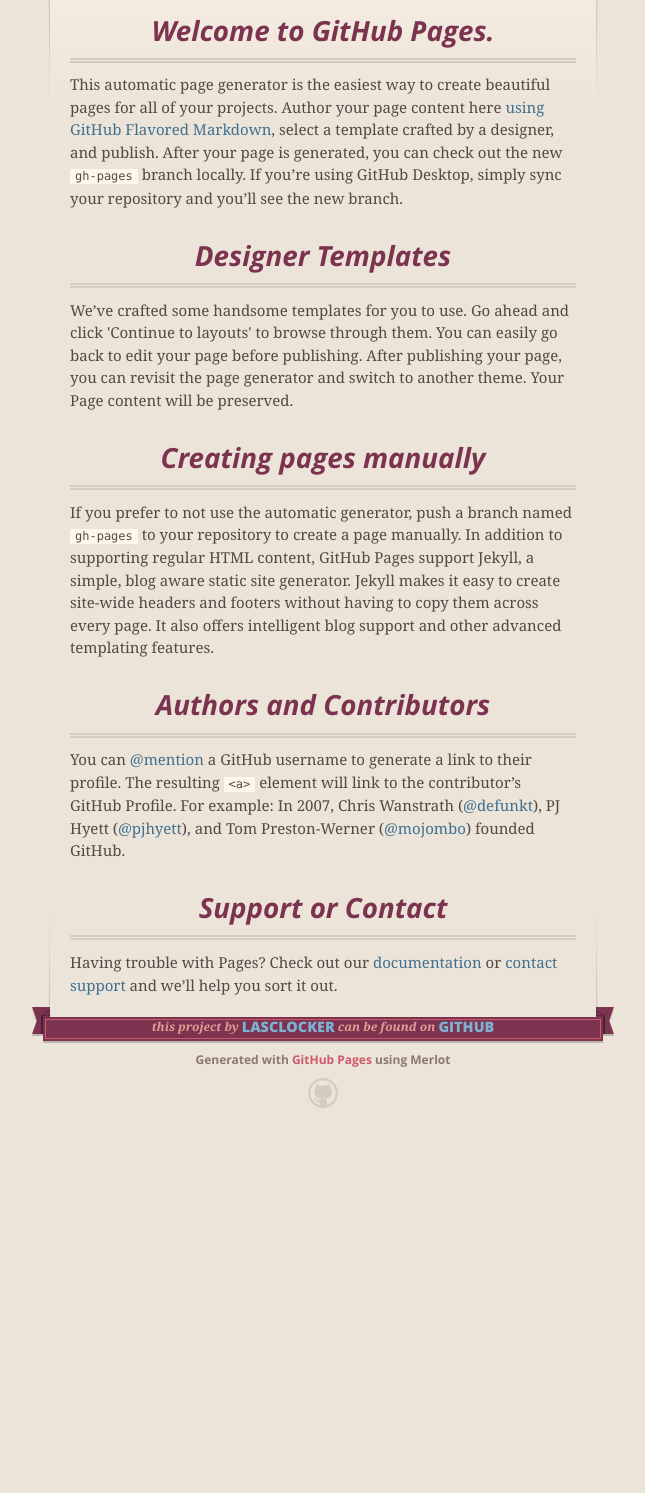
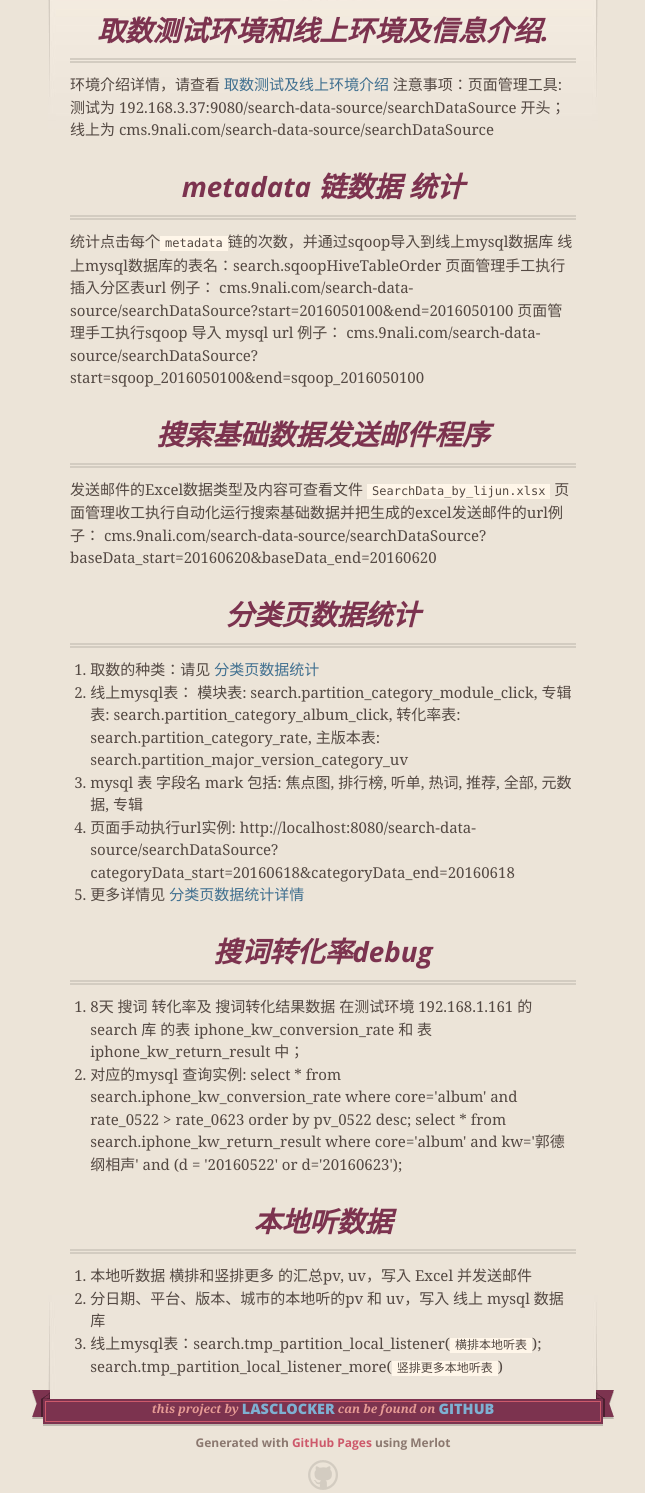
Before and after one commit to lasclocker/search-data-source, a plain HTML site: page index.html in a window 1280 px wide. Shown: the part 216-1709 px from the top of the page, without its empty margins (317-962 px from the left). Before the commit the page ends 1364 px from the top, so only its background shows below. Drawn offline with nearby package versions, Linux system fonts and the light colour scheme.

```diff
--- a/index.html
+++ b/index.html
@@ -47,29 +47,60 @@
 
       <section id="main_content">
         <h3>
-<a id="welcome-to-github-pages" class="anchor" href="#welcome-to-github-pages" aria-hidden="true"><span aria-hidden="true" class="octicon octicon-link"></span></a>Welcome to GitHub Pages.</h3>
+<a id="取数测试环境和线上环境及信息介绍" class="anchor" href="#%E5%8F%96%E6%95%B0%E6%B5%8B%E8%AF%95%E7%8E%AF%E5%A2%83%E5%92%8C%E7%BA%BF%E4%B8%8A%E7%8E%AF%E5%A2%83%E5%8F%8A%E4%BF%A1%E6%81%AF%E4%BB%8B%E7%BB%8D" aria-hidden="true"><span aria-hidden="true" class="octicon octicon-link"></span></a>取数测试环境和线上环境及信息介绍.</h3>
 
-<p>This automatic page generator is the easiest way to create beautiful pages for all of your projects. Author your page content here <a href="https://guides.github.com/features/mastering-markdown/">using GitHub Flavored Markdown</a>, select a template crafted by a designer, and publish. After your page is generated, you can check out the new <code>gh-pages</code> branch locally. If you’re using GitHub Desktop, simply sync your repository and you’ll see the new branch.</p>
+<p>环境介绍详情，请查看 <a href="http://wiki.ximalaya.com/pages/viewpage.action?pageId=5507610">取数测试及线上环境介绍</a>
+注意事项：页面管理工具: 测试为 192.168.3.37:9080/search-data-source/searchDataSource 开头；线上为 cms.9nali.com/search-data-source/searchDataSource</p>
 
 <h3>
-<a id="designer-templates" class="anchor" href="#designer-templates" aria-hidden="true"><span aria-hidden="true" class="octicon octicon-link"></span></a>Designer Templates</h3>
+<a id="metadata-链数据-统计" class="anchor" href="#metadata-%E9%93%BE%E6%95%B0%E6%8D%AE-%E7%BB%9F%E8%AE%A1" aria-hidden="true"><span aria-hidden="true" class="octicon octicon-link"></span></a>metadata 链数据 统计</h3>
 
-<p>We’ve crafted some handsome templates for you to use. Go ahead and click 'Continue to layouts' to browse through them. You can easily go back to edit your page before publishing. After publishing your page, you can revisit the page generator and switch to another theme. Your Page content will be preserved.</p>
+<p>统计点击每个<code>metadata</code>链的次数，并通过sqoop导入到线上mysql数据库
+线上mysql数据库的表名：search.sqoopHiveTableOrder
+页面管理手工执行插入分区表url 例子：
+             cms.9nali.com/search-data-source/searchDataSource?start=2016050100&amp;end=2016050100
+页面管理手工执行sqoop 导入 mysql url 例子：
+             cms.9nali.com/search-data-source/searchDataSource?start=sqoop_2016050100&amp;end=sqoop_2016050100</p>
 
 <h3>
-<a id="creating-pages-manually" class="anchor" href="#creating-pages-manually" aria-hidden="true"><span aria-hidden="true" class="octicon octicon-link"></span></a>Creating pages manually</h3>
+<a id="搜索基础数据发送邮件程序" class="anchor" href="#%E6%90%9C%E7%B4%A2%E5%9F%BA%E7%A1%80%E6%95%B0%E6%8D%AE%E5%8F%91%E9%80%81%E9%82%AE%E4%BB%B6%E7%A8%8B%E5%BA%8F" aria-hidden="true"><span aria-hidden="true" class="octicon octicon-link"></span></a>搜索基础数据发送邮件程序</h3>
 
-<p>If you prefer to not use the automatic generator, push a branch named <code>gh-pages</code> to your repository to create a page manually. In addition to supporting regular HTML content, GitHub Pages support Jekyll, a simple, blog aware static site generator. Jekyll makes it easy to create site-wide headers and footers without having to copy them across every page. It also offers intelligent blog support and other advanced templating features.</p>
+<p>发送邮件的Excel数据类型及内容可查看文件 <code>SearchData_by_lijun.xlsx</code>
+页面管理收工执行自动化运行搜索基础数据并把生成的excel发送邮件的url例子：
+      cms.9nali.com/search-data-source/searchDataSource?baseData_start=20160620&amp;baseData_end=20160620</p>
 
 <h3>
-<a id="authors-and-contributors" class="anchor" href="#authors-and-contributors" aria-hidden="true"><span aria-hidden="true" class="octicon octicon-link"></span></a>Authors and Contributors</h3>
+<a id="分类页数据统计" class="anchor" href="#%E5%88%86%E7%B1%BB%E9%A1%B5%E6%95%B0%E6%8D%AE%E7%BB%9F%E8%AE%A1" aria-hidden="true"><span aria-hidden="true" class="octicon octicon-link"></span></a>分类页数据统计</h3>
 
-<p>You can <a href="https://help.github.com/articles/basic-writing-and-formatting-syntax/#mentioning-users-and-teams" class="user-mention">@mention</a> a GitHub username to generate a link to their profile. The resulting <code>&lt;a&gt;</code> element will link to the contributor’s GitHub Profile. For example: In 2007, Chris Wanstrath (<a href="https://github.com/defunkt" class="user-mention">@defunkt</a>), PJ Hyett (<a href="https://github.com/pjhyett" class="user-mention">@pjhyett</a>), and Tom Preston-Werner (<a href="https://github.com/mojombo" class="user-mention">@mojombo</a>) founded GitHub.</p>
+<ol>
+<li>取数的种类：请见 <a href="http://wiki.ximalaya.com/pages/viewpage.action?pageId=4850430">分类页数据统计</a>
+</li>
+<li>线上mysql表：
+       模块表: search.partition_category_module_click, 专辑表: search.partition_category_album_click, 转化率表:  search.partition_category_rate, 主版本表: search.partition_major_version_category_uv</li>
+<li>mysql 表 字段名 mark 包括: 焦点图, 排行榜, 听单, 热词, 推荐, 全部, 元数据, 专辑</li>
+<li>页面手动执行url实例:  http://localhost:8080/search-data-source/searchDataSource?categoryData_start=20160618&amp;categoryData_end=20160618</li>
+<li>更多详情见 <a href="http://wiki.ximalaya.com/pages/viewpage.action?pageId=5507612">分类页数据统计详情</a>
+</li>
+</ol>
 
 <h3>
-<a id="support-or-contact" class="anchor" href="#support-or-contact" aria-hidden="true"><span aria-hidden="true" class="octicon octicon-link"></span></a>Support or Contact</h3>
+<a id="搜词转化率debug" class="anchor" href="#%E6%90%9C%E8%AF%8D%E8%BD%AC%E5%8C%96%E7%8E%87debug" aria-hidden="true"><span aria-hidden="true" class="octicon octicon-link"></span></a>搜词转化率debug</h3>
 
-<p>Having trouble with Pages? Check out our <a href="https://help.github.com/pages">documentation</a> or <a href="https://github.com/contact">contact support</a> and we’ll help you sort it out.</p>
+<ol>
+<li>8天 搜词 转化率及 搜词转化结果数据 在测试环境 192.168.1.161 的 search 库 的表 iphone_kw_conversion_rate 和 表 iphone_kw_return_result 中；</li>
+<li>对应的mysql 查询实例:
+             select * from search.iphone_kw_conversion_rate where core='album' and rate_0522 &gt; rate_0623 order by pv_0522 desc;
+             select * from search.iphone_kw_return_result where core='album' and kw='郭德纲相声' and (d = '20160522' or d='20160623');</li>
+</ol>
+
+<h3>
+<a id="本地听数据" class="anchor" href="#%E6%9C%AC%E5%9C%B0%E5%90%AC%E6%95%B0%E6%8D%AE" aria-hidden="true"><span aria-hidden="true" class="octicon octicon-link"></span></a>本地听数据</h3>
+
+<ol>
+<li>本地听数据 横排和竖排更多 的汇总pv, uv，写入 Excel 并发送邮件</li>
+<li>分日期、平台、版本、城市的本地听的pv 和 uv，写入 线上 mysql 数据库</li>
+<li>线上mysql表：search.tmp_partition_local_listener(<code>横排本地听表</code>); search.tmp_partition_local_listener_more(<code>竖排更多本地听表</code>)</li>
+</ol>
       </section>
 
       <footer>
```
Also changed, not shown: params.json (+1 -1 lines).
